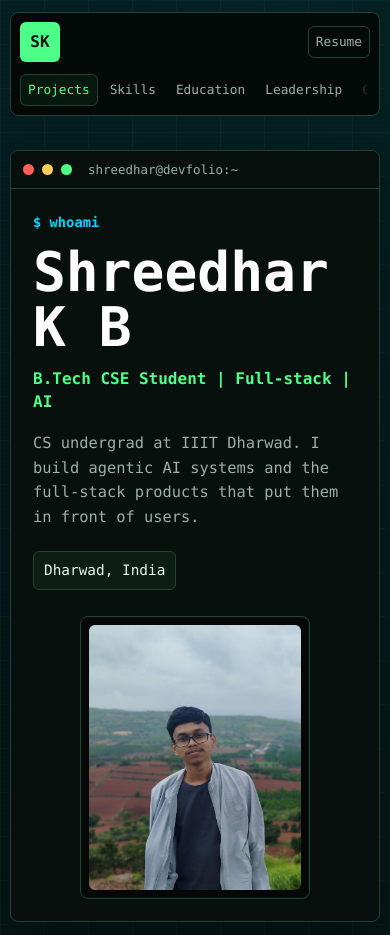
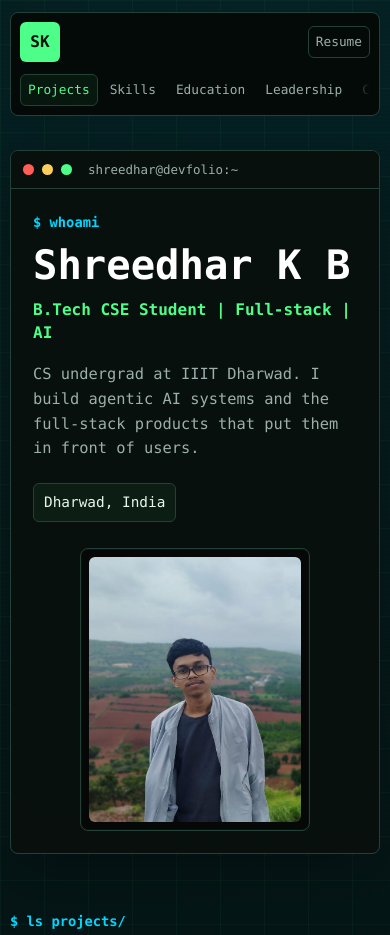
Before and after one commit to shreedharkb/ShreedharDevPortfolio, a plain HTML site: page index.html in a window 390 px wide. Shown: the top 935 px of the page. Drawn offline with Linux system fonts and the light colour scheme.

Commit message:
fix: keep the hero name on one line at phone widths
The <=620px rule sized h1 at 14vw, which is 54.6px on a 390px screen.
Thirteen monospace characters need about 390px, so the name broke and
orphaned "B" - the same defect that was fixed for desktop widths.
Measured one line at 320, 375, 390, 620, 768, 940 and 1440.

```diff
--- a/styles.css
+++ b/styles.css
@@ -749,8 +749,10 @@ h3 {
         padding: 22px;
     }
 
+    /* 13 characters of monospace need to fit the panel on one line. At the
+       previous 14vw the name broke and orphaned "B" on every phone. */
     h1 {
-        font-size: clamp(2.6rem, 14vw, 3.45rem);
+        font-size: clamp(2rem, 10.4vw, 4.2rem);
         line-height: 1;
     }
 
```
